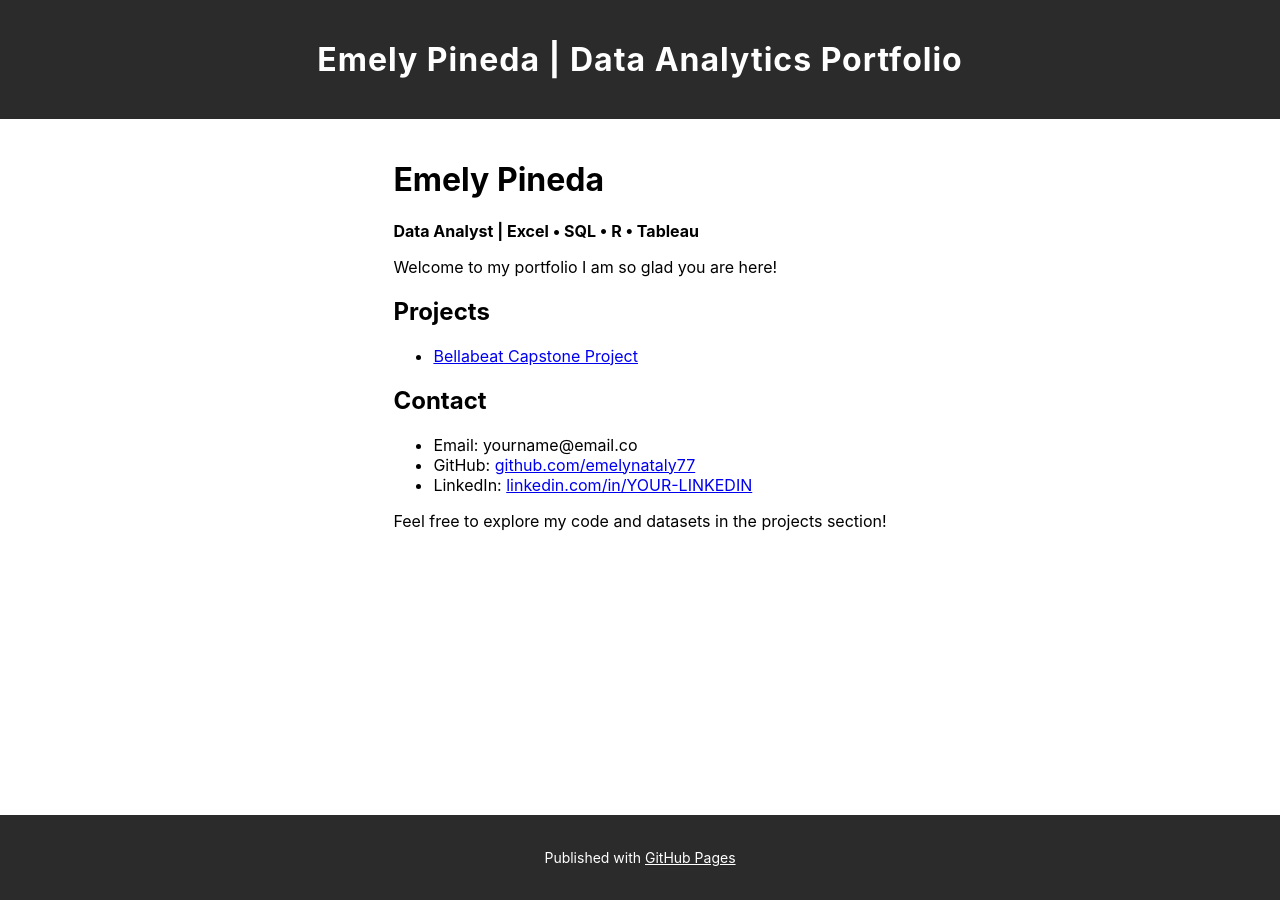
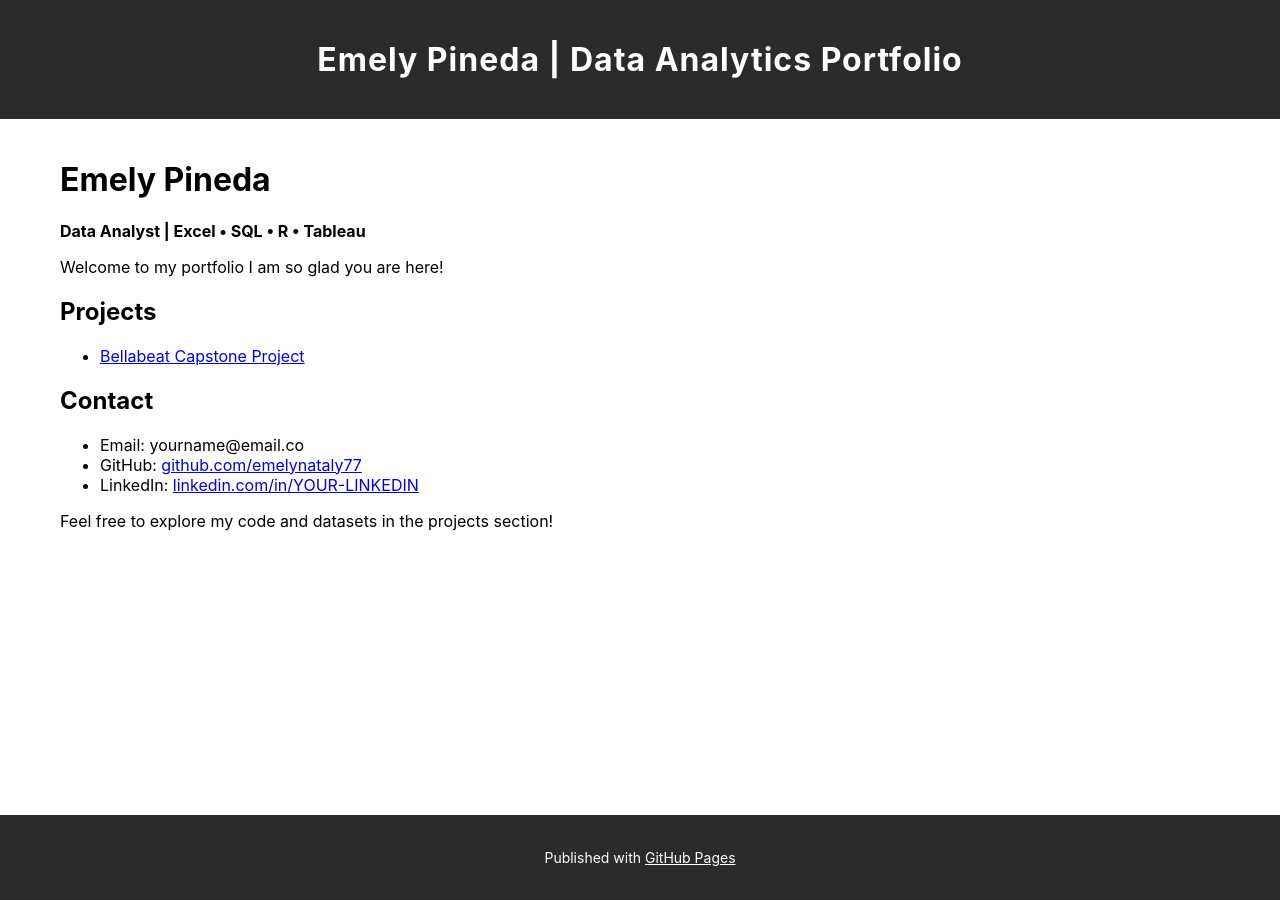
Before and after one commit to emelynataly77/emelynataly77.github.io, a Jekyll site: the page built from index.md, in a window 1280 px wide. Built offline with Jekyll 4.4.1, drawn with Linux system fonts in a browser that asks for light colours.

Commit message:
Update style.scss

```diff
--- a/assets/css/style.scss
+++ b/assets/css/style.scss
@@ -34,11 +34,10 @@ main.container {
 }
 
 /* Slightly left-aligned only on the home page */
-body.index main.container {
+body.homepage main.container {
   margin-left: 40px;
   margin-right: auto;
 }
-
 
 /* Fixed black footer at the bottom */
 .site-footer {
@@ -78,11 +77,3 @@ details {
   border-radius: 4px;
   font-family: 'Fira Mono', monospace;
 }
-
-summary {
-  font-weight: bold;
-  cursor: pointer;
-  font-size: 1.1em;
-  color: #333;
-  margin-bottom: 8px;
-}
```
